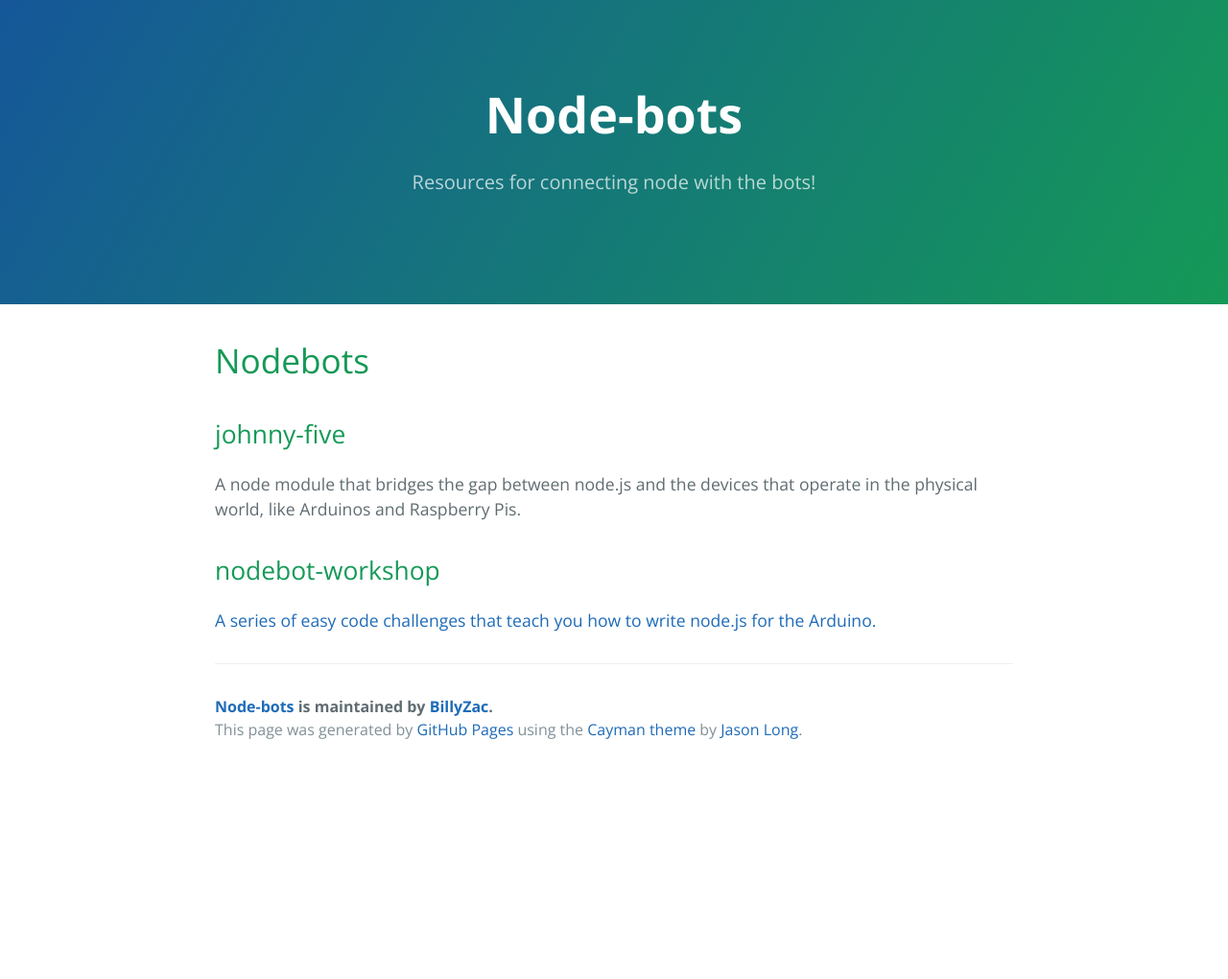
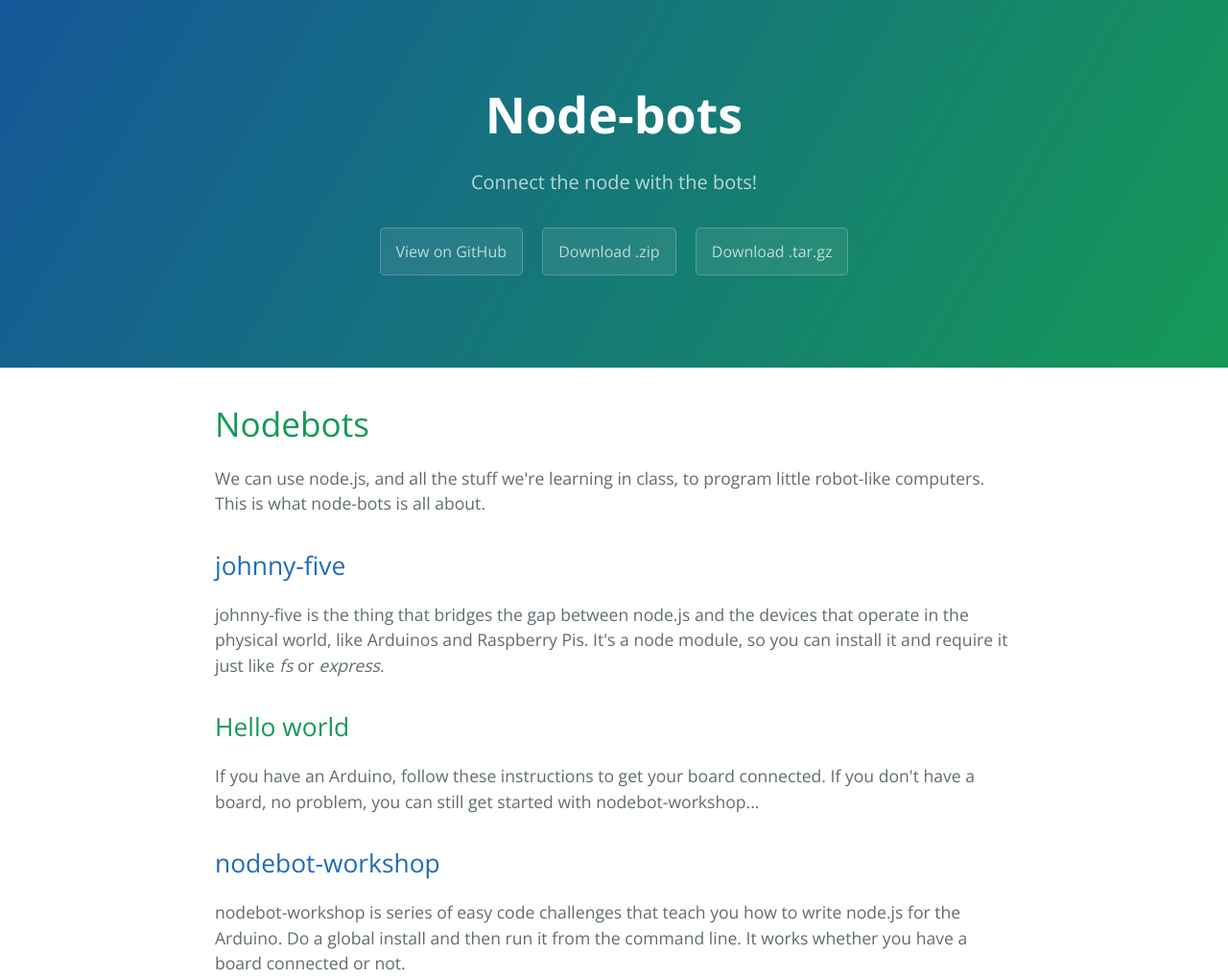
Before and after one commit to BillyZac/node-bots, a plain HTML site: page index.html in a window 1280 px wide. Shown: the top 1020 px of the page at 96% size. Before the commit the page ends 804 px from the top, so only its background shows below. Drawn offline with nearby package versions, Linux system fonts and the light colour scheme.

Commit message:
Create gh-pages branch via GitHub

```diff
--- a/index.html
+++ b/index.html
@@ -12,7 +12,7 @@
   <body>
     <section class="page-header">
       <h1 class="project-name">Node-bots</h1>
-      <h2 class="project-tagline">Resources for connecting node with the bots!</h2>
+      <h2 class="project-tagline">Connect the node with the bots!</h2>
       <a href="https://github.com/BillyZac/node-bots" class="btn">View on GitHub</a>
       <a href="https://github.com/BillyZac/node-bots/zipball/master" class="btn">Download .zip</a>
       <a href="https://github.com/BillyZac/node-bots/tarball/master" class="btn">Download .tar.gz</a>
@@ -22,15 +22,24 @@
       <h1>
 <a id="nodebots" class="anchor" href="#nodebots" aria-hidden="true"><span class="octicon octicon-link"></span></a>Nodebots</h1>
 
-<h2>
-<a id="johnny-five" class="anchor" href="#johnny-five" aria-hidden="true"><span class="octicon octicon-link"></span></a>johnny-five</h2>
-
-<p>A node module that bridges the gap between node.js and the devices that operate in the physical world, like Arduinos and Raspberry Pis.</p>
+<p>We can use node.js, and all the stuff we're learning in class, to program little robot-like computers. This is what node-bots is all about.</p>
 
 <h2>
-<a id="nodebot-workshop" class="anchor" href="#nodebot-workshop" aria-hidden="true"><span class="octicon octicon-link"></span></a>nodebot-workshop</h2>
+<a id="johnny-five" class="anchor" href="#johnny-five" aria-hidden="true"><span class="octicon octicon-link"></span></a><a href="https://www.npmjs.com/package/johnny-five">johnny-five</a>
+</h2>
 
-<p><a href="https://www.npmjs.com/package/nodebot-workshop">A series of easy code challenges that teach you how to write node.js for the Arduino.</a></p>
+<p>johnny-five is the thing that bridges the gap between node.js and the devices that operate in the physical world, like Arduinos and Raspberry Pis. It's a node module, so you can install it and require it just like <em>fs</em> or <em>express</em>.</p>
+
+<h2>
+<a id="hello-world" class="anchor" href="#hello-world" aria-hidden="true"><span class="octicon octicon-link"></span></a>Hello world</h2>
+
+<p>If you have an Arduino, follow these instructions to get your board connected. If you don't have a board, no problem, you can still get started with nodebot-workshop...</p>
+
+<h2>
+<a id="nodebot-workshop" class="anchor" href="#nodebot-workshop" aria-hidden="true"><span class="octicon octicon-link"></span></a><a href="https://www.npmjs.com/package/nodebot-workshop">nodebot-workshop</a>
+</h2>
+
+<p>nodebot-workshop is series of easy code challenges that teach you how to write node.js for the Arduino. Do a global install and then run it from the command line. It works whether you have a board connected or not.</p>
 
       <footer class="site-footer">
         <span class="site-footer-owner"><a href="https://github.com/BillyZac/node-bots">Node-bots</a> is maintained by <a href="https://github.com/BillyZac">BillyZac</a>.</span>
--- a/params.json
+++ b/params.json
@@ -1 +1 @@
-{"name":"Node-bots","tagline":"Resources for connecting node with the bots!","body":"# Nodebots\r\n\r\n## johnny-five\r\nA node module that bridges the gap between node.js and the devices that operate in the physical world, like Arduinos and Raspberry Pis.\r\n\r\n## nodebot-workshop\r\n[A series of easy code challenges that teach you how to write node.js for the Arduino.](https://www.npmjs.com/package/nodebot-workshop)","google":"","note":"Don't delete this file! It's used internally to help with page regeneration."}
+{"name":"Node-bots","tagline":"Connect the node with the bots!","body":"# Nodebots\r\nWe can use node.js, and all the stuff we're learning in class, to program little robot-like computers. This is what node-bots is all about.\r\n\r\n## [johnny-five](https://www.npmjs.com/package/johnny-five)\r\njohnny-five is the thing that bridges the gap between node.js and the devices that operate in the physical world, like Arduinos and Raspberry Pis. It's a node module, so you can install it and require it just like *fs* or *express*.\r\n\r\n## Hello world\r\nIf you have an Arduino, follow these instructions to get your board connected. If you don't have a board, no problem, you can still get started with nodebot-workshop...\r\n\r\n## [nodebot-workshop](https://www.npmjs.com/package/nodebot-workshop)\r\nnodebot-workshop is series of easy code challenges that teach you how to write node.js for the Arduino. Do a global install and then run it from the command line. It works whether you have a board connected or not.","google":"","note":"Don't delete this file! It's used internally to help with page regeneration."}
--- a/stylesheets/stylesheet.css
+++ b/stylesheets/stylesheet.css
@@ -17,7 +17,6 @@ a {
 
 .btn {
   display: inline-block;
-  display: none;
   margin-bottom: 1rem;
   color: rgba(255, 255, 255, 0.7);
   background-color: rgba(255, 255, 255, 0.08);
```
